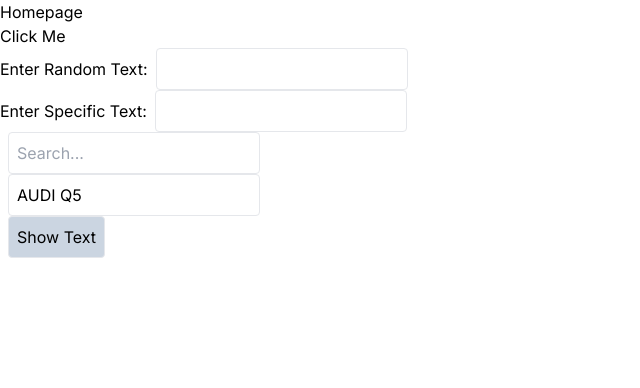
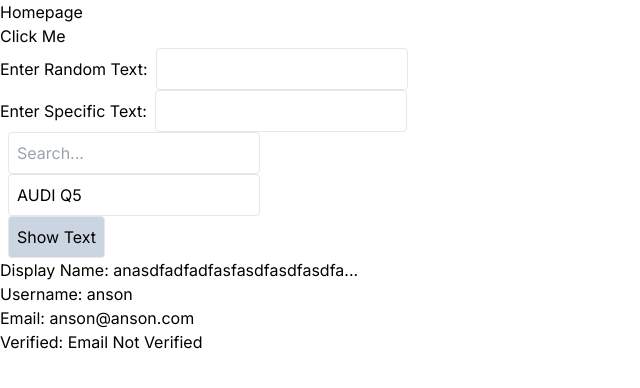
Before and after one commit to leobewater/youtube-next-js-jest, a Next.js app: page / in a window 1280 px wide. Shown: the top 388 px of the page, without its empty margins (0-640 px from the left). Built offline with nearby package versions, Linux system fonts and the light colour scheme.

Commit message:
test string length

```diff
--- a/app/page.tsx
+++ b/app/page.tsx
@@ -2,6 +2,7 @@
 
 import { useState } from 'react';
 import styles from './page.module.css';
+import { UserProfile } from '@/components/UserProfile';
 
 export default function Home() {
   const [showText, setShowText] = useState(false);
@@ -30,12 +31,23 @@ export default function Home() {
       </div>
       <div>
         {showText && <span>This is the text!</span>}
-        <button onClick={() =>
-        setTimeout(() => {
-          setShowText(!showText)
-        }, 1100)
-          } className='border ml-2 p-2 bg-slate-300 rounded'>Show Text</button>
+        <button
+          onClick={() =>
+            setTimeout(() => {
+              setShowText(!showText);
+            }, 1100)
+          }
+          className="border ml-2 p-2 bg-slate-300 rounded"
+        >
+          Show Text
+        </button>
       </div>
+      <UserProfile
+        displayName={'anasdfadfadfasfasdfasdfasdfasdfasdsson'}
+        username="anson"
+        email="anson@anson.com"
+        isEmailVerified={false}
+      />
     </main>
   );
 }
--- a/components/UserProfile.tsx
+++ b/components/UserProfile.tsx
@@ -14,7 +14,12 @@ export const UserProfile = ({
   return (
     <div>
       <div>
-        <span>Display Name: {displayName}</span>
+        <span>
+          Display Name:{' '}
+          {displayName.length > 30
+            ? displayName.slice(0, 28).concat('...')
+            : displayName}
+        </span>
       </div>
       <div>
         <span>Username: {username}</span>
@@ -23,7 +28,8 @@ export const UserProfile = ({
         <span>Email: {email}</span>
       </div>
       <div>
-        Verified: <span>{isEmailVerified ? 'Email Verified' : 'Email Not Verified'}</span>
+        Verified:{' '}
+        <span>{isEmailVerified ? 'Email Verified' : 'Email Not Verified'}</span>
       </div>
     </div>
   );
```
Also changed, not shown: 1 other file (tests, documents, lock files or other folders).
